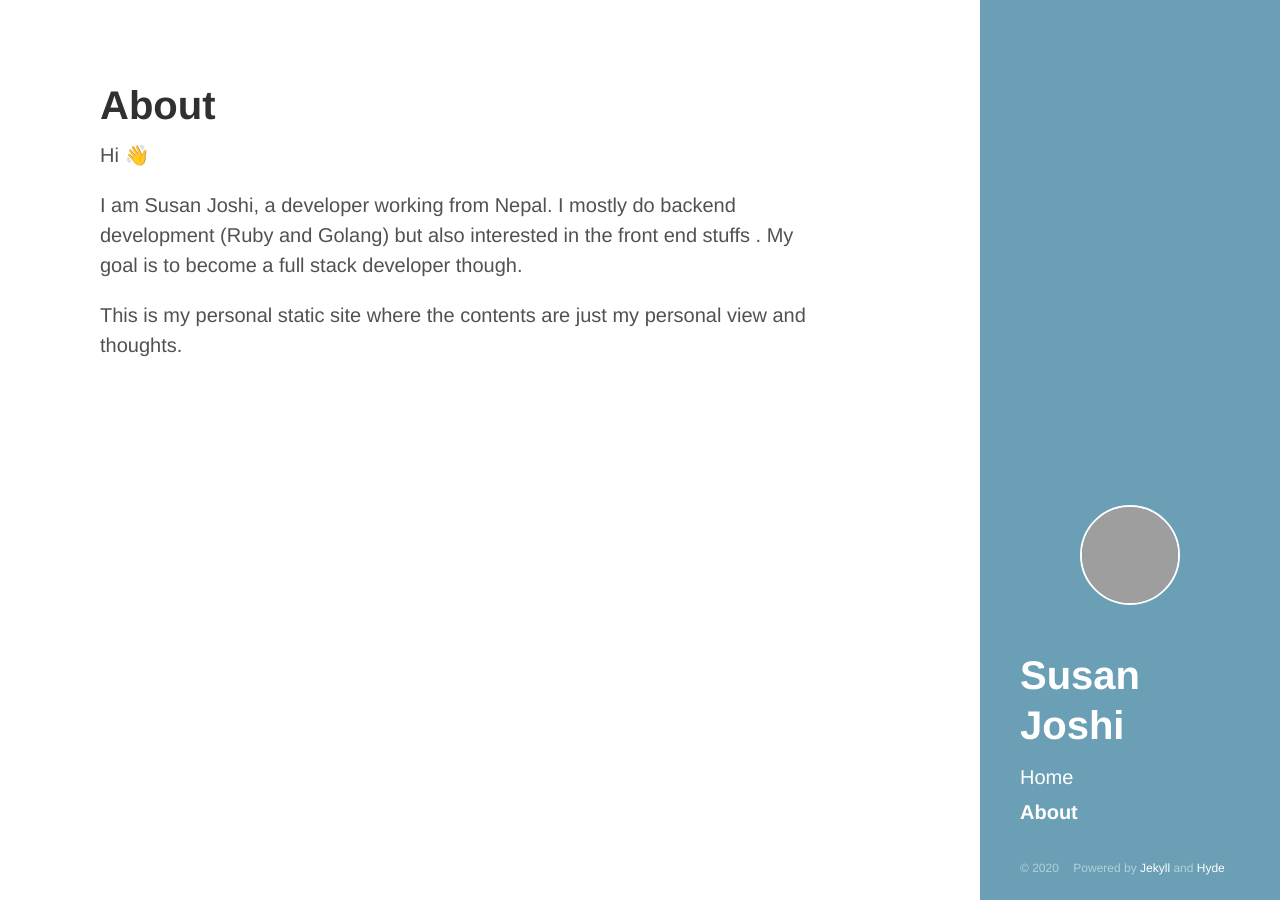
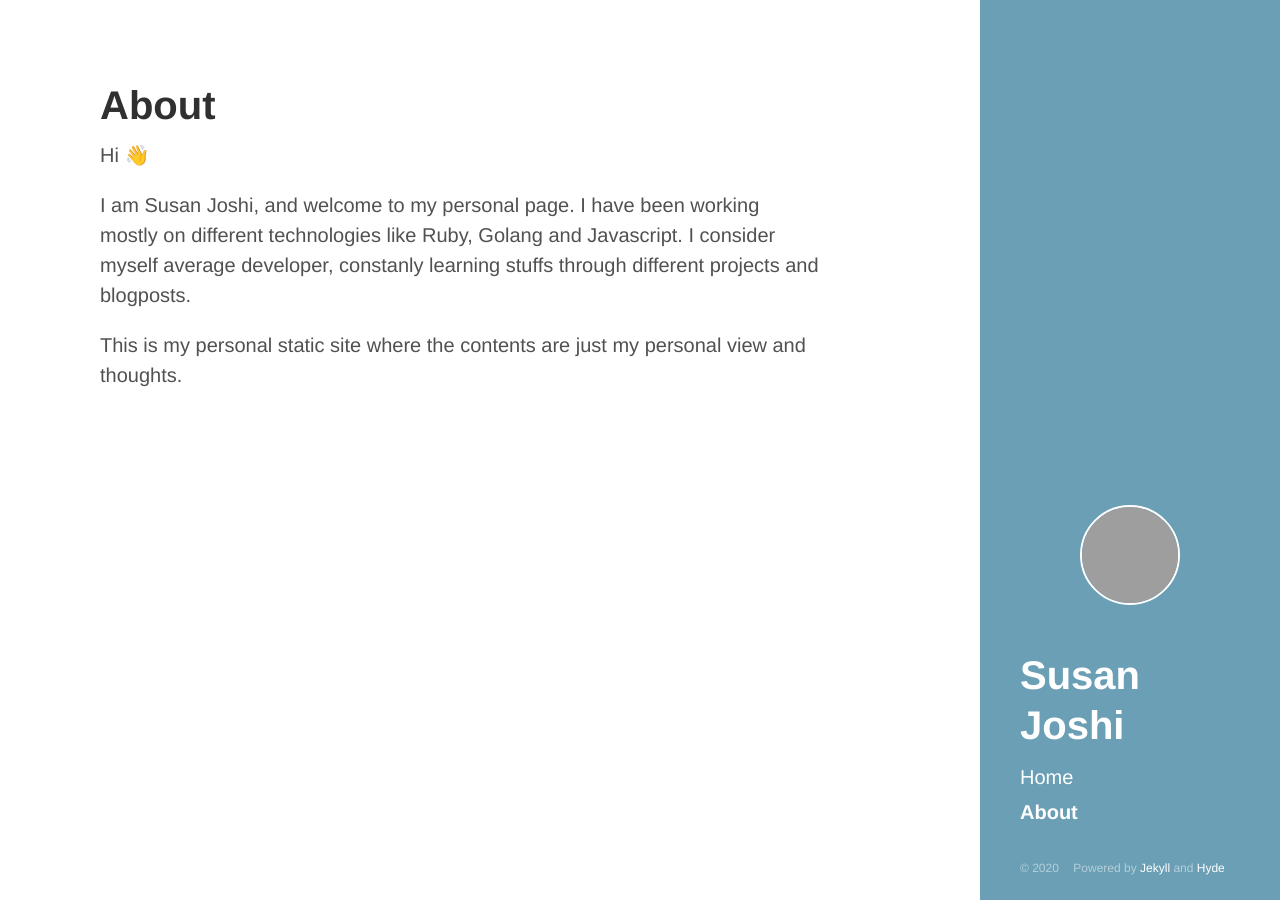
Before and after one commit to josisusan/josisusan.github.io, a Jekyll site: the page built from about.md, in a window 1280 px wide. Built offline with Jekyll 4.4.1, drawn with Linux system fonts in a browser that asks for light colours; grey boxes are pictures that could not be loaded.

Commit message:
changes.

```diff
--- a/about.md
+++ b/about.md
@@ -6,6 +6,6 @@
 
 Hi 👋
 
-I am Susan Joshi, a developer working from Nepal. I mostly do backend development (Ruby and Golang) but also interested in the front end stuffs . My goal is to become a full stack developer though.
+I am Susan Joshi, and welcome to my personal page. I have been working mostly on different technologies like Ruby, Golang and Javascript. I consider myself average developer, constanly learning stuffs through different projects and blogposts.
 
 This is my personal static site where the contents are just my personal view and thoughts.
```
